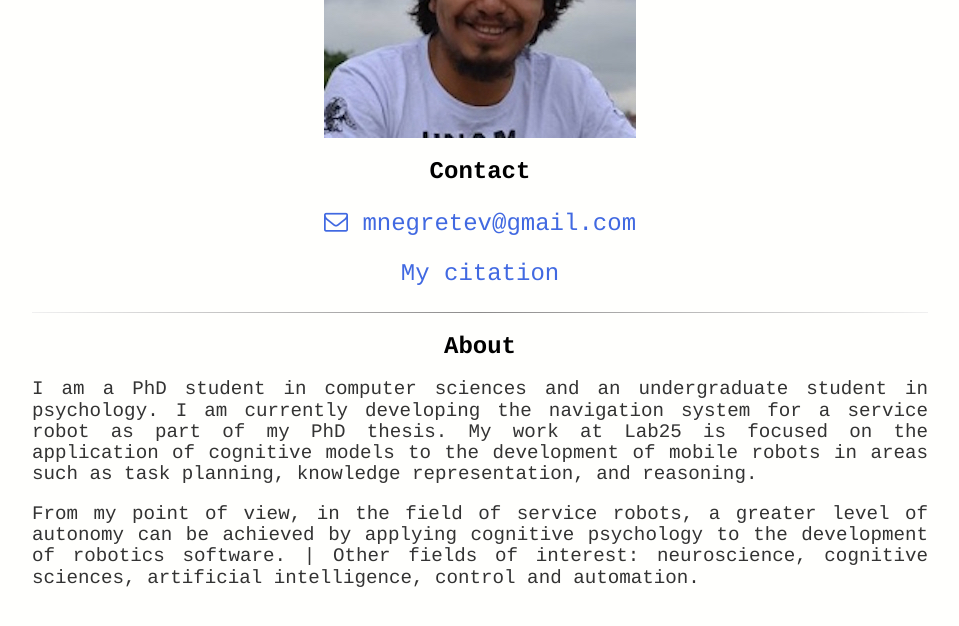
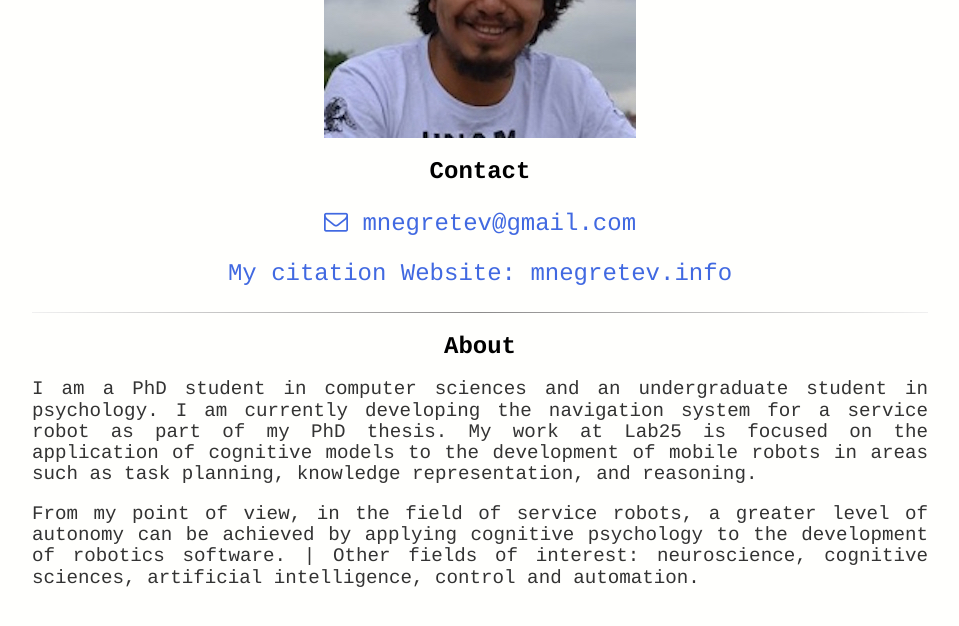
Before and after one commit to BouzasLab25/bouzaslab25.github.io, a Jekyll site: the page built from people/marco.html, in a window 1280 px wide and 900 px high, scrolled down 497 px. Shown: the top 626 px of the window, without its empty margins (160-1119 px from the left). Built offline with Jekyll 4.4.1, drawn with Linux system fonts in a browser that asks for light colours.

Commit message:
Update marco.html

```diff
--- a/people/marco.html
+++ b/people/marco.html
@@ -16,7 +16,8 @@ title: Lab25 Marco
  <p>
  <a class='link' href=" https://scholar.google.com/citations?user=fS-wIi0AAAAJ&hl=es&oi=ao" target="_blank">
  My citation </a>
- </p>
+ <a class='link' href=" http://mnegretev.info/" target="_blank"> Website: mnegretev.info</a>
+</p>
 
 <hr class="style14">
  <h2>About</h2>
```
